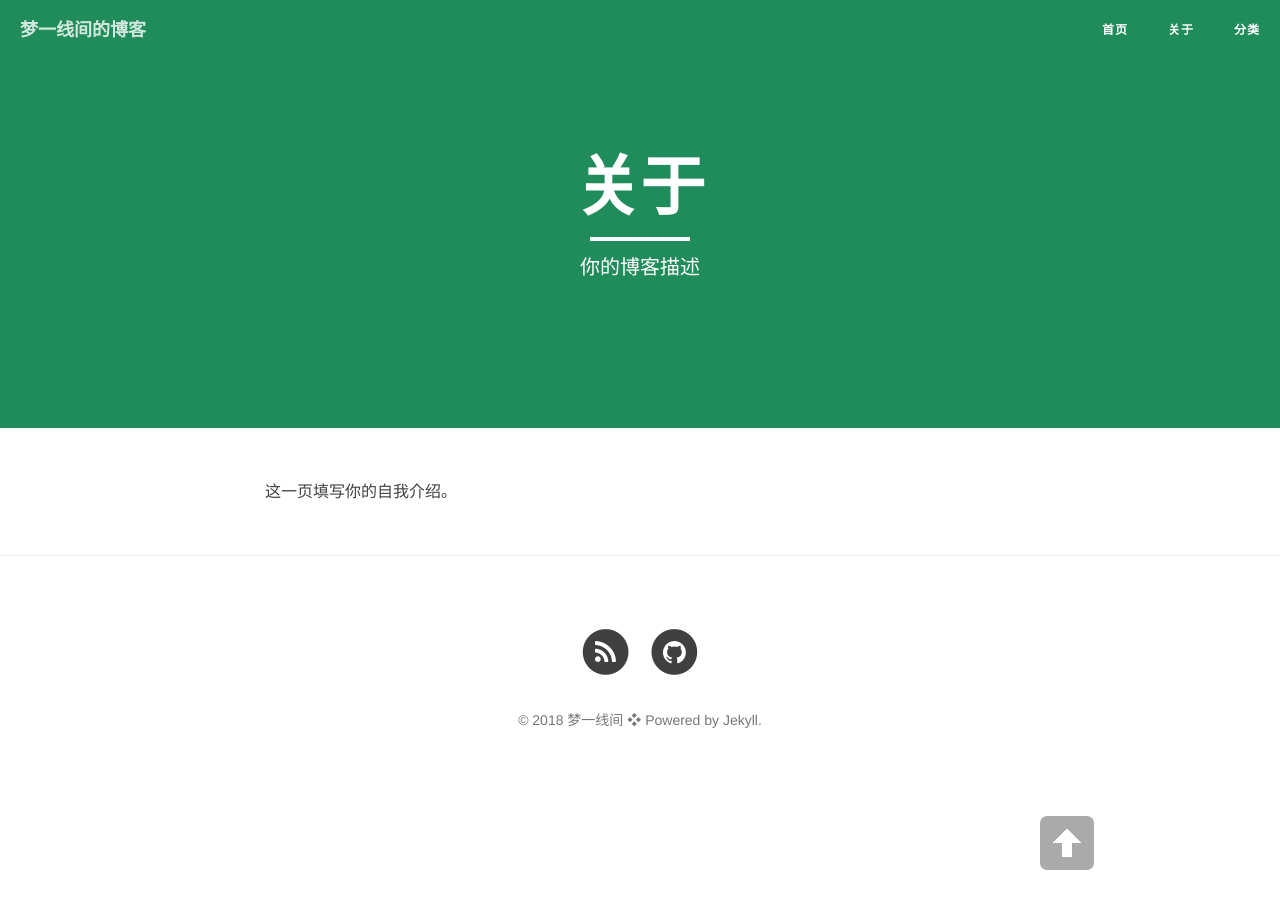
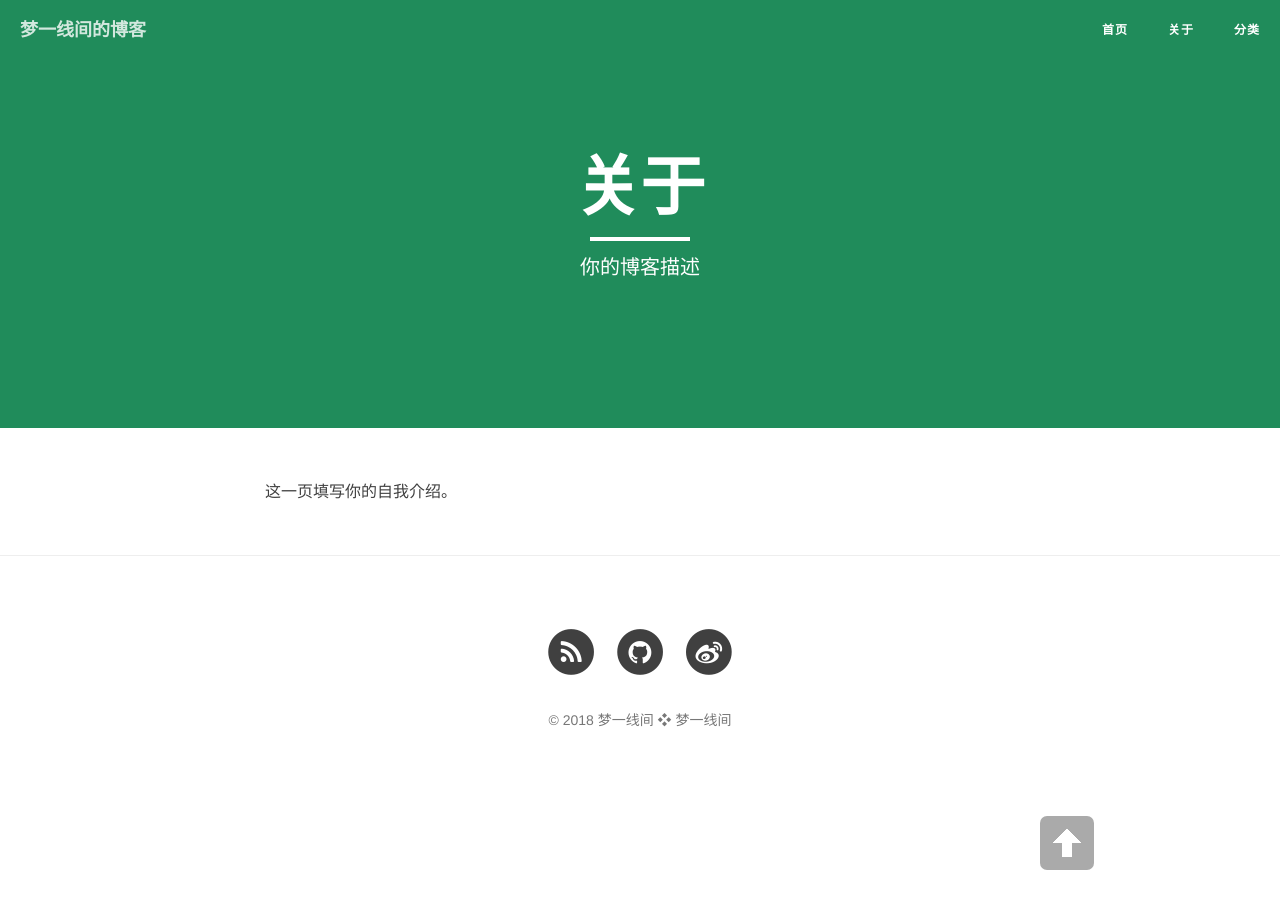
Before and after one commit to xujiping/xujiping.github.io, a Jekyll site: the page built from about.md, in a window 1280 px wide. Built offline with Jekyll 4.4.1, drawn with Linux system fonts in a browser that asks for light colours; nearby versions of some CDN libraries.

Commit message:
小修改

```diff
--- a/_config.yml
+++ b/_config.yml
@@ -20,7 +20,7 @@ douban_username:  # 你的豆瓣id
 twitter_username:
 github_username: xujiping
 facebook_username:
-weibo_username:
+weibo_username: 梦一线间
 zhihu_username:
 
 # Build settings
--- a/_includes/footer.html
+++ b/_includes/footer.html
@@ -13,17 +13,6 @@
                             </span>
                         </a>
                     </li>
-                    {% if site.twitter_username %}
-                    <li>
-                        <a href="https://twitter.com/{{ site.twitter_username }}">
-                            <span class="fa-stack fa-lg">
-                                <i class="fa fa-circle fa-stack-2x"></i>
-                                <i class="fa fa-twitter fa-stack-1x fa-inverse"></i>
-                            </span>
-                        </a>
-                    </li>
-                    {% endif %}
-
                     {% if site.github_username %}
                     <li>
                         <a href="https://github.com/{{ site.github_username }}">
@@ -34,44 +23,6 @@
                         </a>
                     </li>
                     {% endif %}
-
-                    <!--
-                    {% if site.douban_username %}
-                    <li>
-                        <a href="http://www.douban.com/people/{{ site.douban_username }}">
-                            <span class="fa-stack fa-lg">
-                                <i class="fa fa-circle fa-stack-2x"></i>
-                                <i class="fa fa-douban fa-stack-1x fa-inverse"></i>
-                            </span>
-                        </a>
-                    </li>
-                    {% endif %}
-                    -->
-
-                    <!--
-                    {% if site.facebook_username %}
-                    <li>
-                        <a href="https://www.facebook.com/{{ site.facebook_username }}">
-                            <span class="fa-stack fa-lg">
-                                <i class="fa fa-circle fa-stack-2x"></i>
-                                <i class="fa fa-facebook fa-stack-1x fa-inverse"></i>
-                            </span>
-                        </a>
-                    </li>
-                    {% endif %}
-                    -->
-
-                    {% if site.zhihu_username %}
-                    <li>
-                        <a target="_blank" href="https://www.zhihu.com/people/{{ site.zhihu_username }}">
-                            <span class="fa-stack fa-lg">
-                                <i class="fa fa-circle fa-stack-2x"></i>
-                                <i class="fa  fa-stack-1x fa-inverse">知</i>
-                            </span>
-                        </a>
-                    </li>
-                    {% endif %}
-                    <!--
                     {% if site.weibo_username %}
                     <li>
                         <a target="_blank" href="http://weibo.com/{{ site.weibo_username }}">
@@ -82,11 +33,10 @@
                         </a>
                     </li>
                     {% endif %}
-                    -->
 
                 </ul>
                 <p class="copyright text-muted">
-                &copy; {{ site.time | date: '%Y' }} {{ site.owner.name }} ❖ Powered by Jekyll.
+                &copy; {{ site.time | date: '%Y' }} {{ site.owner.name }} ❖ 梦一线间
                 </p>
             </div>
         </div>
```
